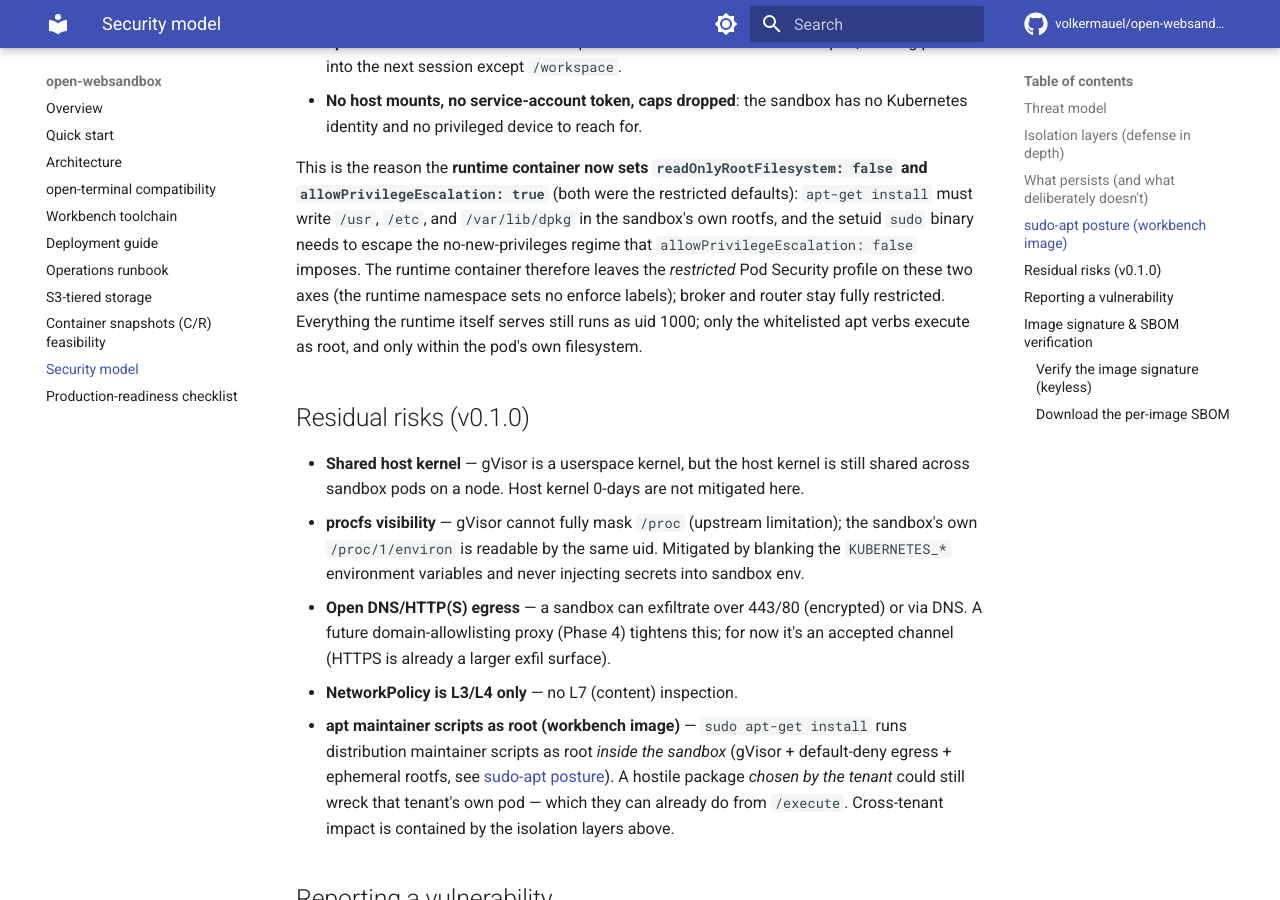
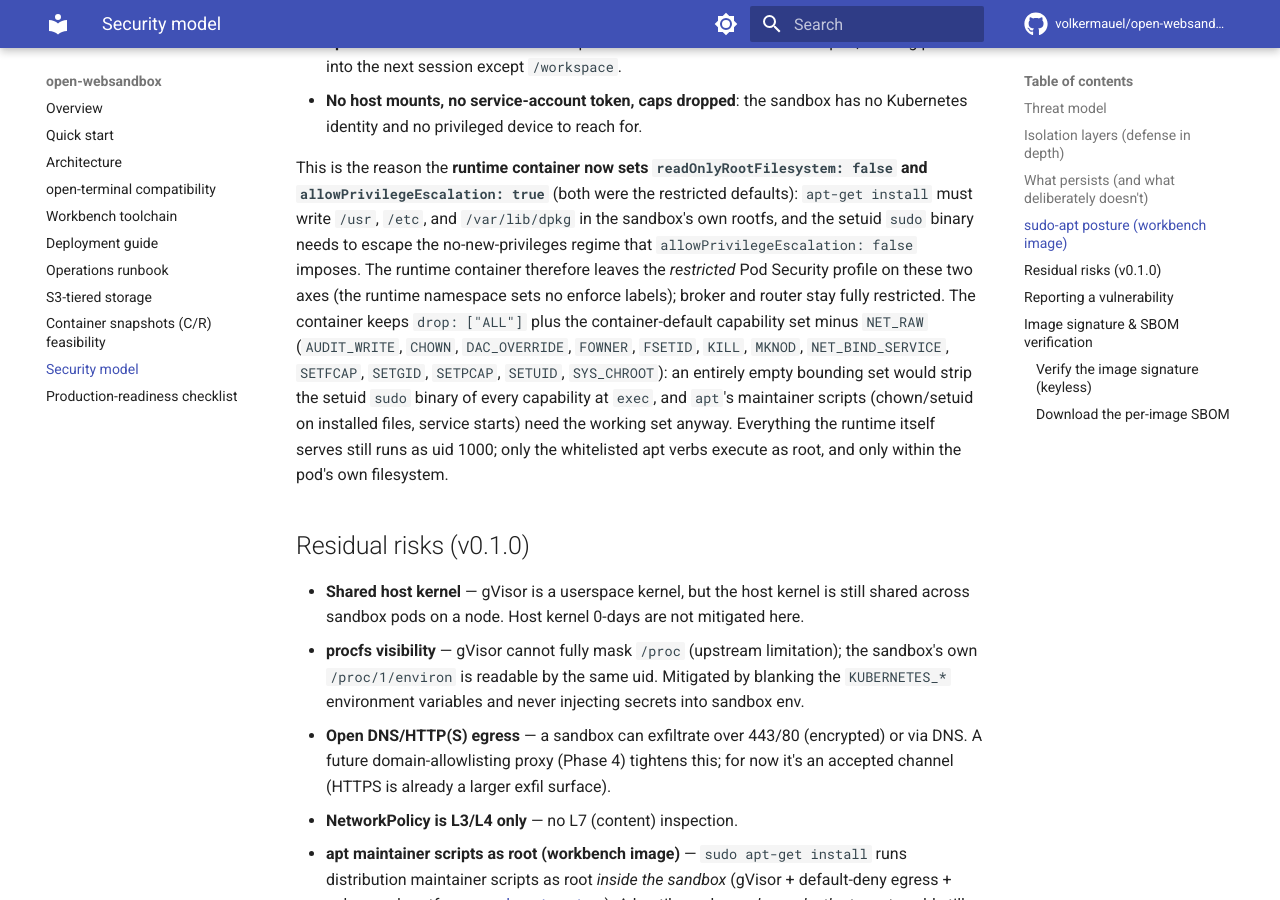
Before and after one commit to volkermauel/open-websandbox, an MkDocs documentation site: the page built from docs/security.md, in a window 1280 px wide and 900 px high, scrolled down 1753 px. Built offline with MkDocs 1.6.1 and Material for MkDocs 9.7.7, drawn with Linux system fonts in a browser that asks for light colours; comment, search, counter and statistics services are not loaded.

Commit message:
fix(chart): restore a working capability set for the sudo-apt surface
An empty bounding set (drop ALL, add nothing) strips the setuid sudo
binary of every capability at exec: euid becomes 0 but setgid(0) fails
with EPERM ('sudo: unable to change to root gid'). Reproduced locally
under docker --cap-drop ALL, byte-identical to the CI error.

The runtime container now keeps drop:[ALL] plus the container-default
capability set minus NET_RAW - verified locally: apt-get update/install
of figlet succeeds as uid 1000, non-apt verbs (rm, cat, tail) are still
denied, /var/log/sudo.log records both. Chart + deploy/base in sync;
docs/security.md explains the trade-off.

```diff
--- a/docs/security.md
+++ b/docs/security.md
@@ -70,7 +70,12 @@ must write `/usr`, `/etc`, and `/var/lib/dpkg` in the sandbox's own rootfs, and
 `sudo` binary needs to escape the no-new-privileges regime that
 `allowPrivilegeEscalation: false` imposes. The runtime container therefore leaves the
 *restricted* Pod Security profile on these two axes (the runtime namespace sets no enforce
-labels); broker and router stay fully restricted. Everything the runtime
+labels); broker and router stay fully restricted. The container keeps `drop: ["ALL"]`
+plus the container-default capability set minus `NET_RAW` (`AUDIT_WRITE`, `CHOWN`,
+`DAC_OVERRIDE`, `FOWNER`, `FSETID`, `KILL`, `MKNOD`, `NET_BIND_SERVICE`, `SETFCAP`,
+`SETGID`, `SETPCAP`, `SETUID`, `SYS_CHROOT`): an entirely empty bounding set would strip
+the setuid `sudo` binary of every capability at `exec`, and `apt`'s maintainer scripts
+(chown/setuid on installed files, service starts) need the working set anyway. Everything the runtime
 itself serves still runs as uid 1000; only the whitelisted apt verbs execute as root,
 and only within the pod's own filesystem.
 
```
Also changed, not shown: 2 other files.
